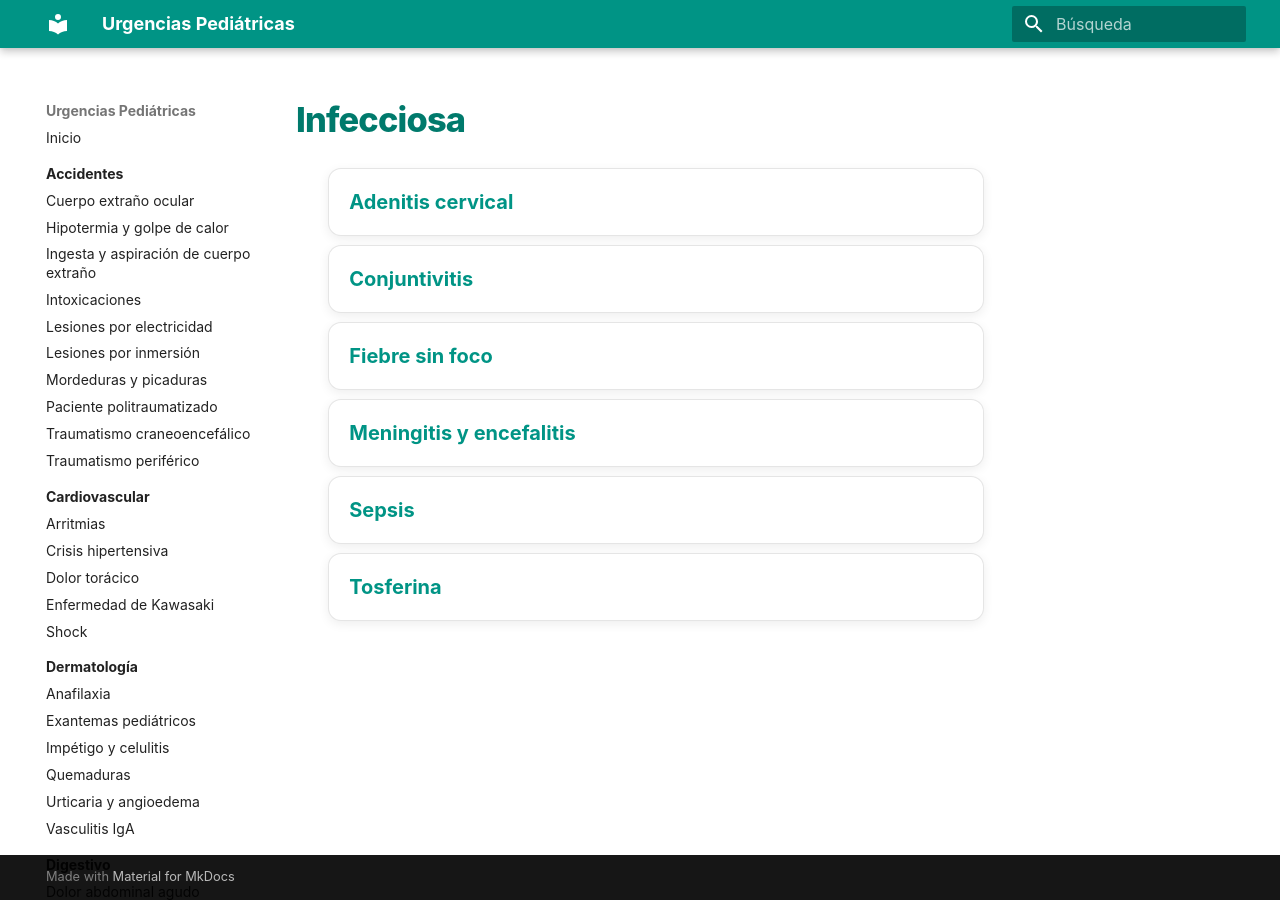
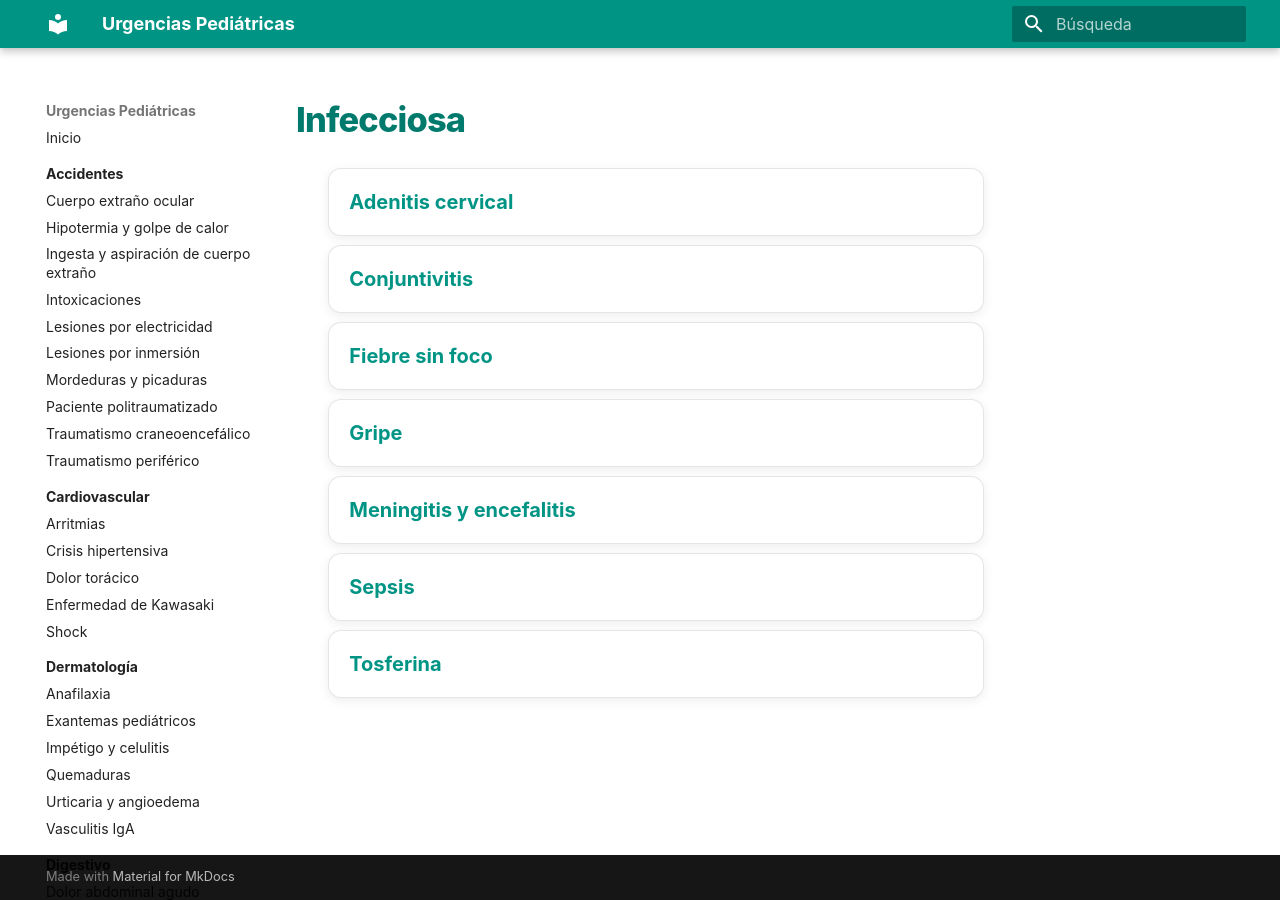
Before and after one commit to gonzaloares/urgencias-pediatricas, an MkDocs documentation site: the page built from docs/infeccioso/index.md, in a window 1280 px wide. Built offline with MkDocs 1.6.1 and Material for MkDocs 9.7.7, drawn with Linux system fonts in a browser that asks for light colours.

Commit message:
Actualiza docs/infeccioso/index.md

```diff
--- a/docs/infeccioso/index.md
+++ b/docs/infeccioso/index.md
@@ -5,6 +5,7 @@
 - [Adenitis cervical](adenitis-cervical.md)
 - [Conjuntivitis](conjuntivitis.md)
 - [Fiebre sin foco](fiebre-sin-foco.md)
+- [Gripe](gripe.md)
 - [Meningitis y encefalitis](../neurologia/meningitis-encefalitis.md)
 - [Sepsis](sepsis.md)
 - [Tosferina](tosferina.md)
```
